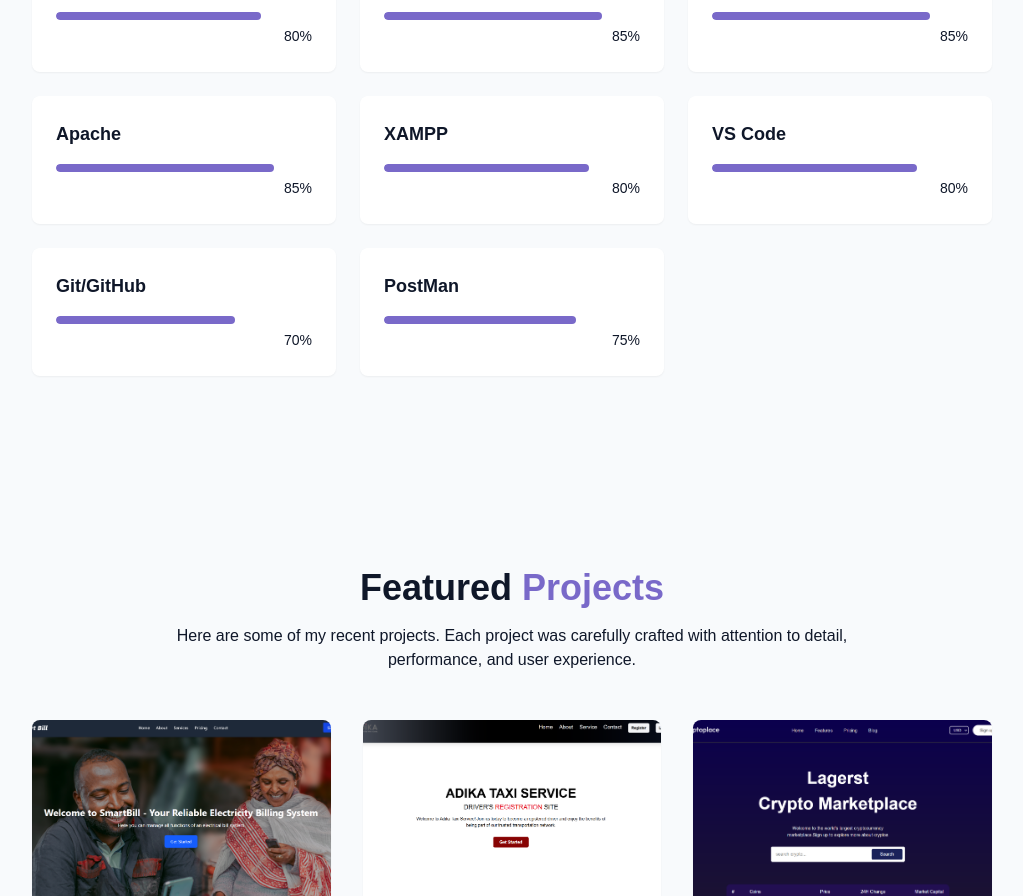
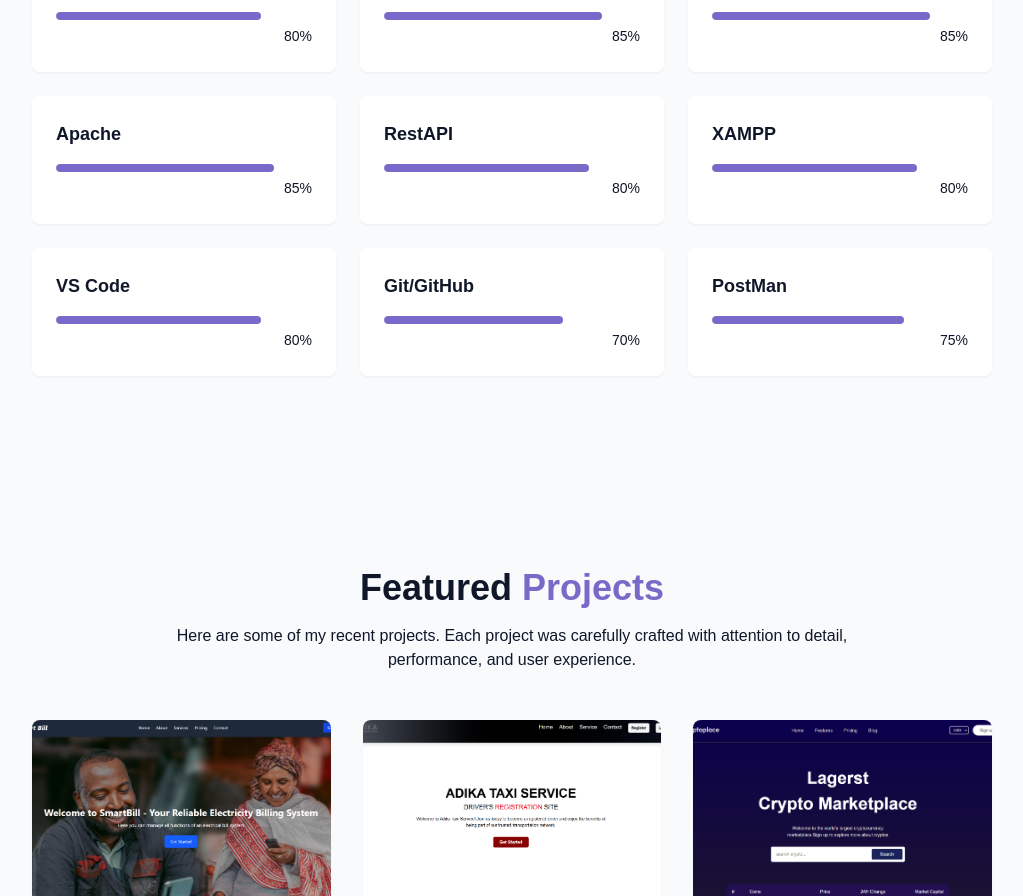
Before and after one commit to coderun23-cloud/my-portfolio, a React (Vite) app: page / in a window 1280 px wide. Shown: the part 2360-3256 px from the top of the page, without its empty margins (128-1151 px from the left). Built offline with nearby package versions, Linux system fonts and the light colour scheme.

Commit message:
first commit

```diff
--- a/src/components/SkillSection.jsx
+++ b/src/components/SkillSection.jsx
@@ -15,6 +15,7 @@ const skills = [
   { name: "PHP", level: 85, category: "backend" },
   { name: "MySQL", level: 85, category: "backend" },
   { name: "Apache", level: 85, category: "backend" },
+  { name: "RestAPI", level: 80, category: "backend" },
 
   // Tools
   { name: "XAMPP", level: 80, category: "tools" },
```
Also changed, not shown: public/smartcart.png.
